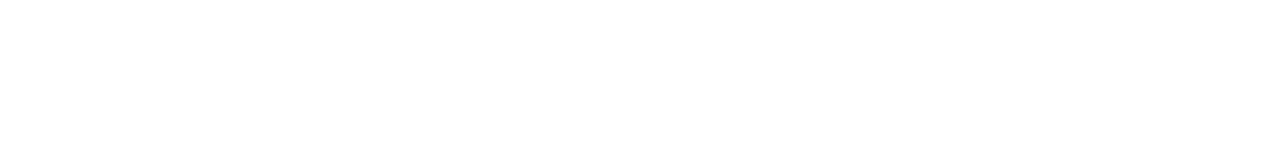
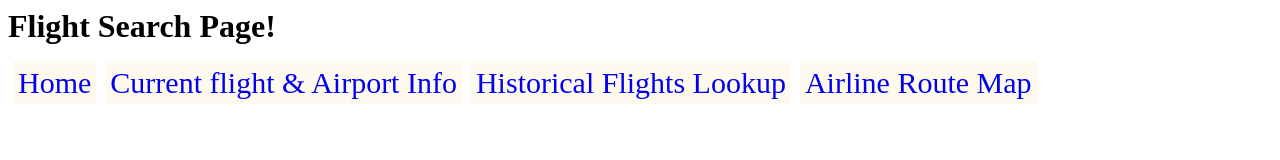
Before and after one commit to cbahk1/INST377FinalProject, a plain HTML site: page maps.html in a window 1280 px wide. Drawn offline with Linux system fonts and the light colour scheme.

Commit message:
added js file to each html page & added maps page

```diff
--- a/flight_search.html
+++ b/flight_search.html
@@ -2,6 +2,7 @@
     <head>
         <title>INST377: Final project</title>
         <link rel="stylesheet" href="main.css">
+        <script src="main.js"></script>
     </head>
 
     <body>
--- a/maps.html
+++ b/maps.html
@@ -1,3 +1,26 @@
 <!---
     Map page: shows an airline route based on inputting flight number
 -->
+
+<html>
+    <head>
+        <title>INST377: Final project</title>
+        <link rel="stylesheet" href="main.css">
+        <script src="main.js"></script>
+    </head>
+
+    <body>
+        <div id="header">
+            <h1> Flight Search Page!</h1>
+        </div>
+        <div id="navBar" >
+            <ul>
+                <li><a href="main.html"> Home</a></li>
+                <li><a href="flight_tracking.html"> Current flight & Airport Info</a></li>
+                <li><a href="flight_search.html"> Historical Flights Lookup</a></li>
+                <li><a href="maps.html"> Airline Route Map</a></li>
+            </ul>
+        </div>
+    </body>
+
+</html>
```
Also changed, not shown: flight_tracking.html (+1 -0 lines), main.html (+1 -0 lines).
